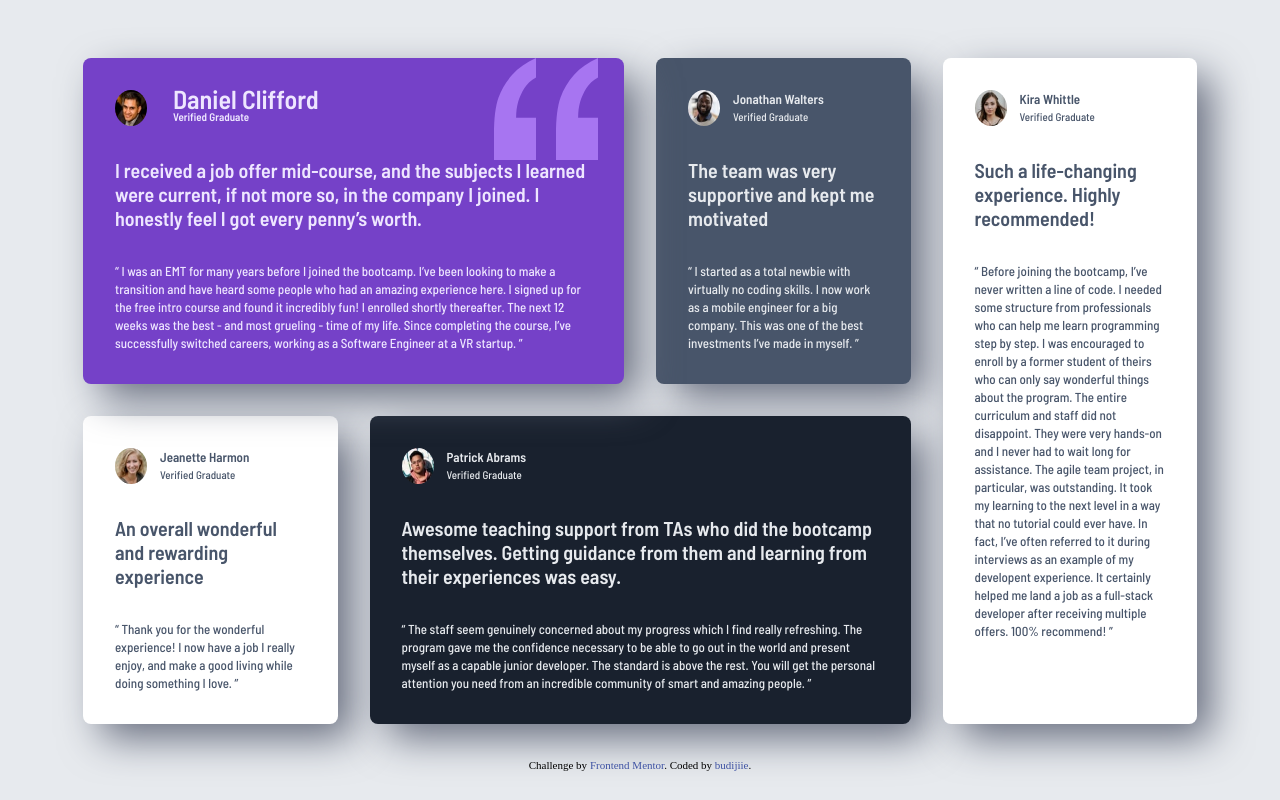
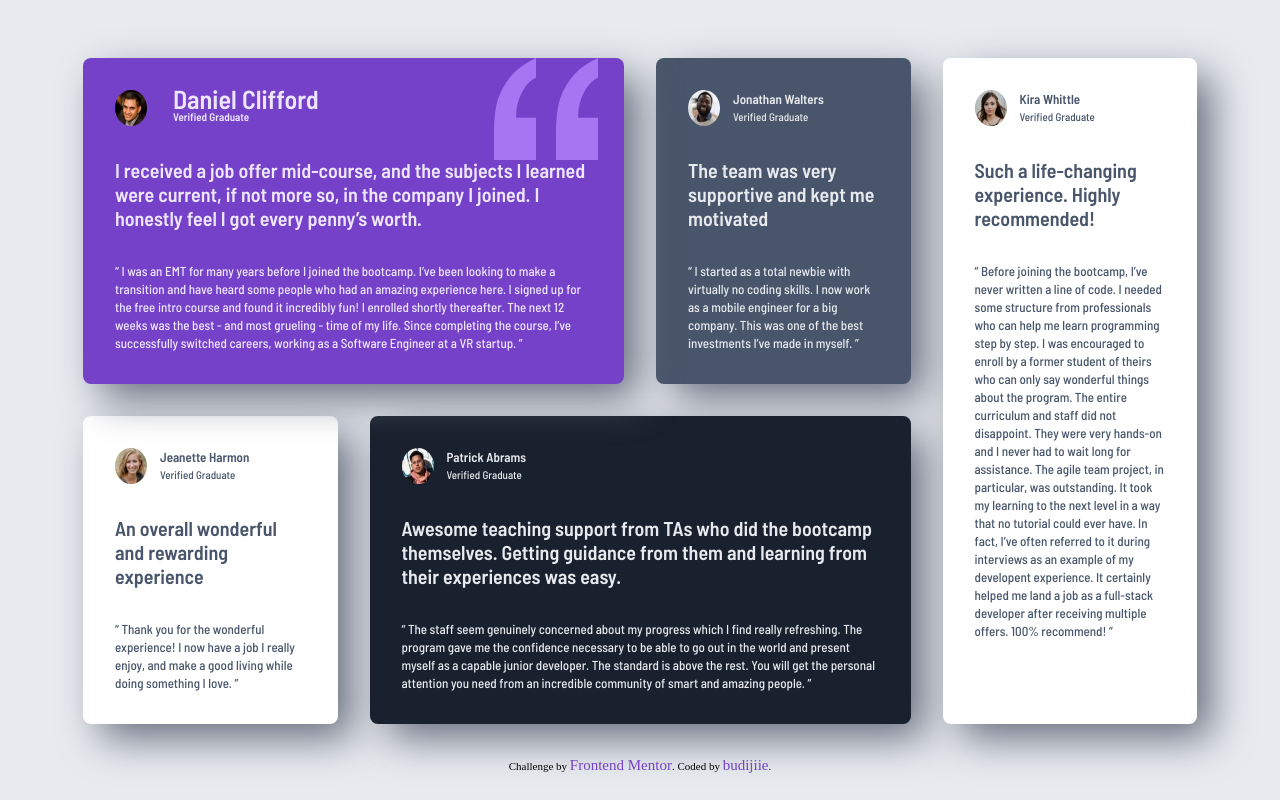
Before and after one commit to budijiie/Testimonials-grid-section, a plain HTML site: page index.html in a window 1280 px wide. Drawn offline with Linux system fonts and the light colour scheme.

Commit message:
Update style.css
make a link a little different between others text

```diff
--- a/style.css
+++ b/style.css
@@ -143,8 +143,10 @@
     }
 
     .attribution a {
-      color: hsl(228, 45%, 44%);
+      color: var(--clrPurple-500);
       text-decoration: none;
+
+      font-size: 15px;
     }
 
     @media (min-width: 650px) {
```
